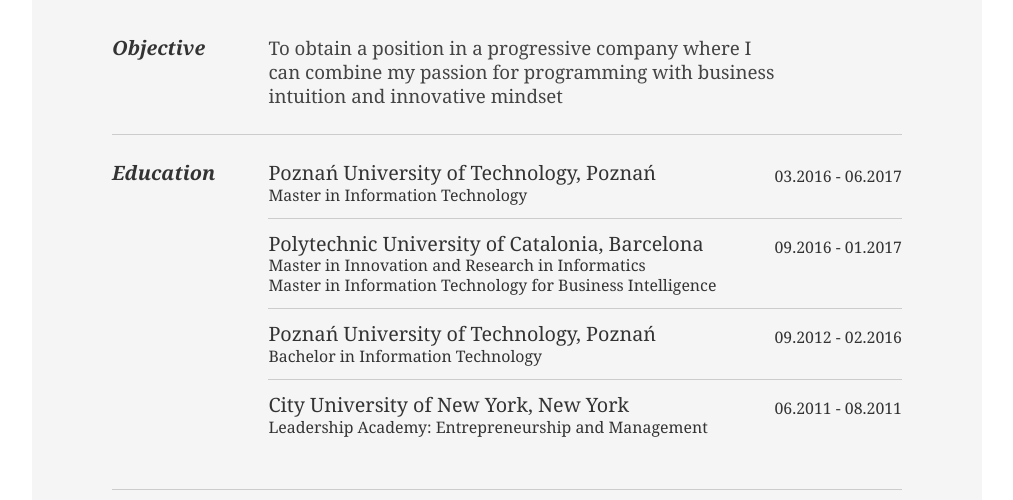
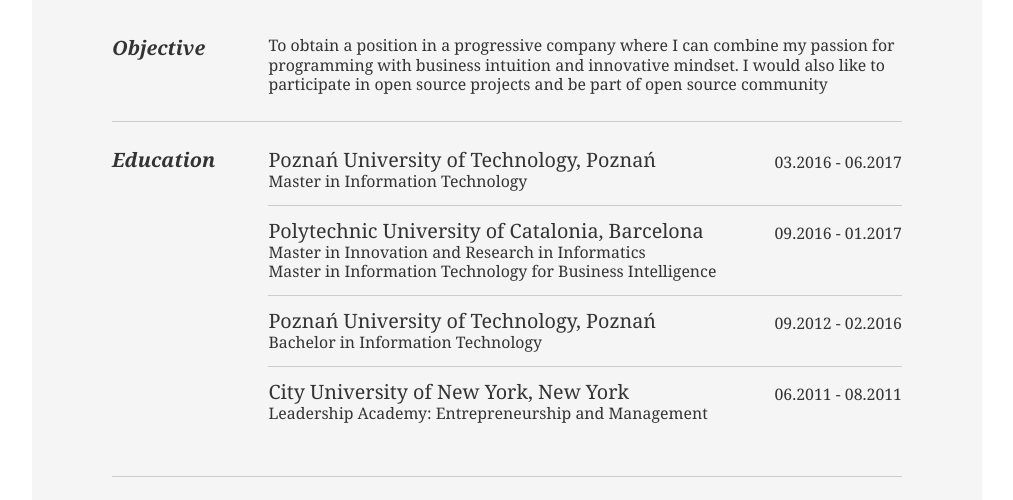
Before and after one commit to mkkroliks/mkkroliks.github.io, a plain HTML site: page index.html in a window 1280 px wide. Shown: the part 243-743 px from the top of the page, without its empty margins (133-1146 px from the left). Drawn offline with Linux system fonts and the light colour scheme.

Commit message:
change of font in objective text

```diff
--- a/index.html
+++ b/index.html
@@ -44,9 +44,7 @@
 							<h2>Objective</h2>
 						</div>
 						<div class="yui-u">
-							<p class="enlarge">
-								To obtain a position in a progressive company where I can combine my passion for programming with business intuition and innovative mindset
-							</p>
+								<h3>To obtain a position in a progressive company where I can combine my passion for programming with business intuition and innovative mindset. I would also like to participate in open source projects and be part of open source community</h3>
 						</div>
 					</div><!--// .yui-gf -->
 
```
